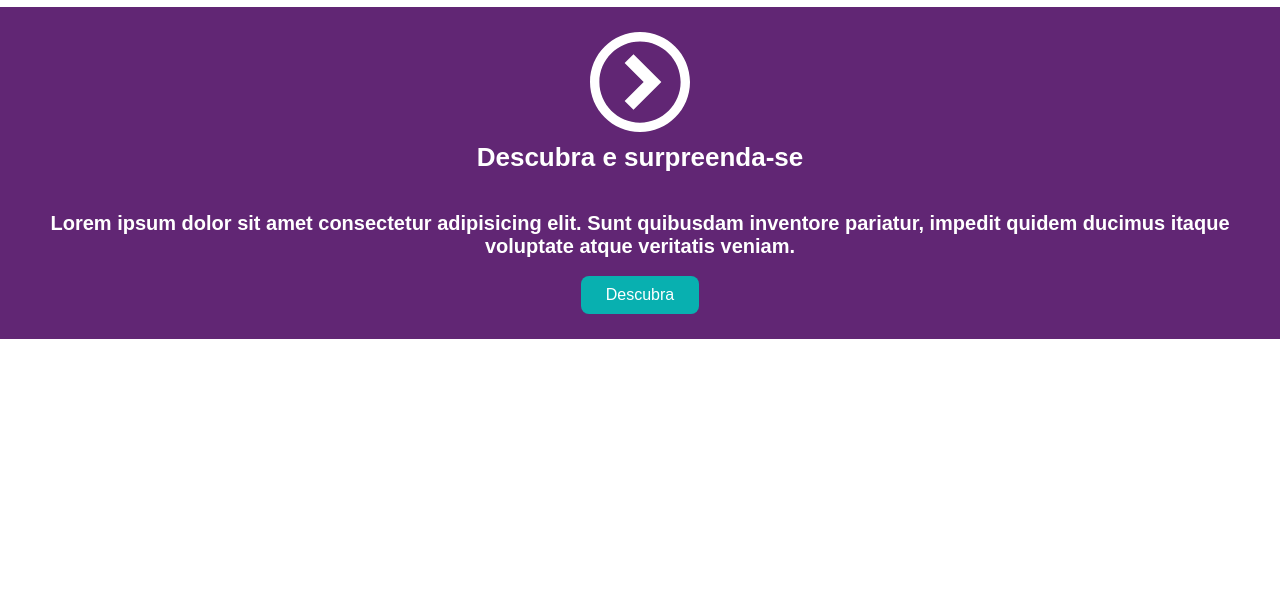
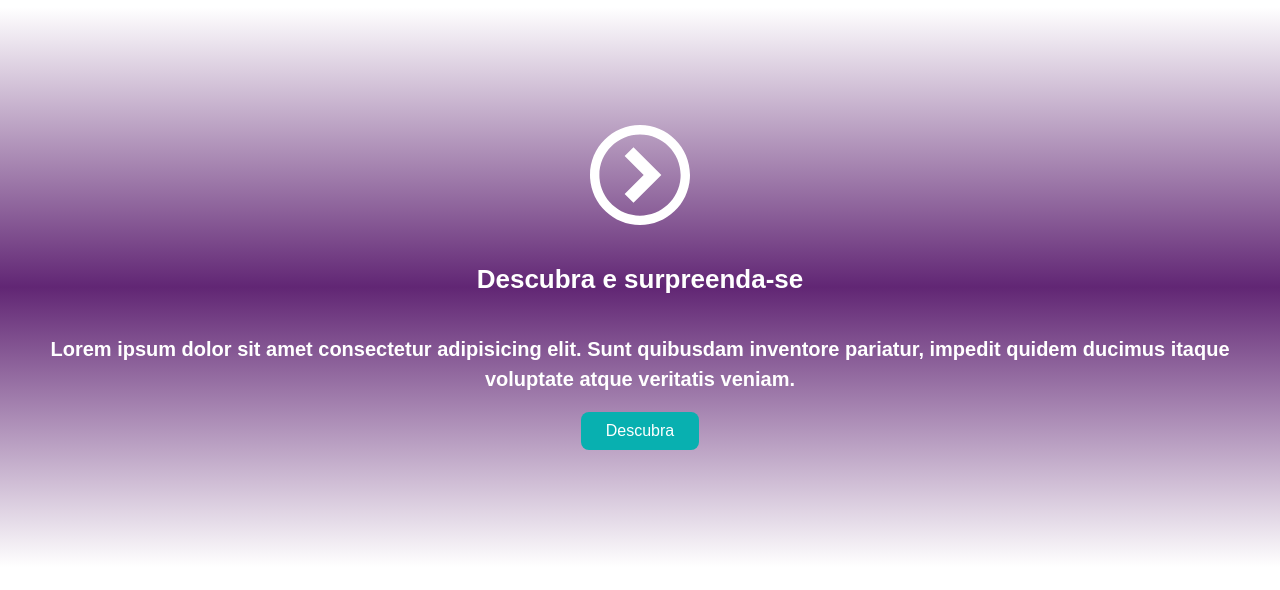
Before and after one commit to LeoMaia27/projeto-hotel, a plain HTML site: page index.html in a window 1280 px wide. Shown: the part 76-666 px from the top of the page. Drawn offline with Linux system fonts and the light colour scheme.

Commit message:
adicionando cor ao banner e responsividade.

```diff
--- a/css/style.css
+++ b/css/style.css
@@ -70,16 +70,16 @@ body {
 
 .hero-banner-iconPlay img {
     display: none;
-    margin: 0 auto 1em auto;
 }
 
 .hero-banner-title {
     color: var(--primary-color);
+    margin: 1.5em 0;
 }
 
 .hero-banner-subtitle {
-    margin-top: 1.5rem;
     color: rgb(97 38 116 / .7);
+    line-height: 1.5;
 }
 
 .hero-banner-btn {
@@ -92,7 +92,7 @@ body {
     border-radius: 8px;
 }
 
-@media screen and (min-width: 50em) {
+@media screen and (min-width: 45.5em) {
 
     .header-top {
         position: relative;
@@ -136,6 +136,7 @@ body {
 
     .hero-banner-iconPlay img {
         display: block;
+        margin: 0 auto 1em auto;
         width: 10rem;
         height: 10rem;
     }
@@ -143,5 +144,18 @@ body {
     .hero-banner-btn {
         padding: 1rem 2.5rem;
     }
+}
 
+@media screen and (min-width: 60em) {
+    .hero-banner {
+        background: linear-gradient(white, var(--primary-color), white);
+        background-size: cover;
+        background-repeat: no-repeat;
+        background-position: center top;
+        aspect-ratio: 1198 / 670;
+
+        max-height: 70vh;
+        display: flex;
+        align-items: flex-end;
+    }
 }
```
Also changed, not shown: images/bg_topo_1198x670.jpg (deleted), images/bg_topo_1600x1374.jpg (deleted), images/logo_mob.png (deleted).
